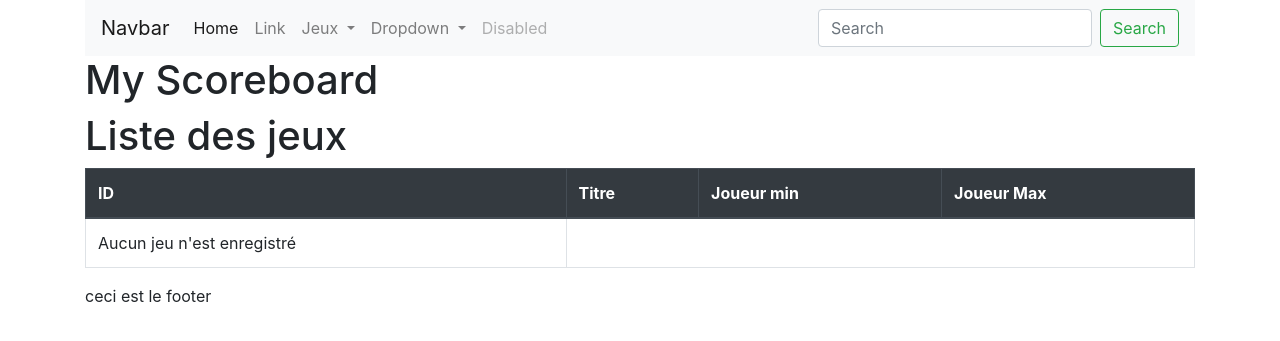
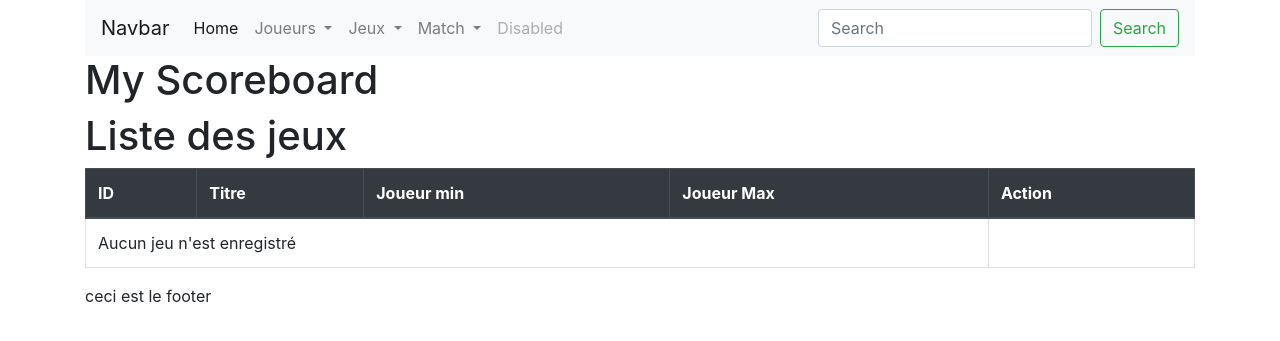
Before and after one commit to helfina/symfonyWf3_Myscore_Board, a Symfony app: template templates/admin/game/index.html.twig in a window 1280 px wide. Shown: the top 341 px of the page. Run offline with Twig, Linux system fonts and the light colour scheme; the template is opened without the code that fills it, so the values that code supplies are empty; some libraries are stand-ins or nearby versions.

Commit message:
cours vendredi
Took 2 hours 39 minutes

```diff
--- a/templates/admin/game/form.html.twig
+++ b/templates/admin/game/form.html.twig
@@ -1,5 +1,5 @@
 {% extends 'base.html.twig' %}
-{% block title %} Ajouter un  jeu{% endblock %}
+{% block title %} Ajouter un jeu{% endblock %}
 {% block body %}
 <h1>Ajouter un jeu</h1>
 {{ form(formGame) }}
--- a/templates/admin/game/index.html.twig
+++ b/templates/admin/game/index.html.twig
@@ -11,6 +11,7 @@
             <th>Titre</th>
             <th>Joueur min</th>
             <th>Joueur Max</th>
+            <th>Action</th>
         </tr>
         </thead>
         <tbody>
@@ -20,10 +21,14 @@
                 <td>{{ game.title }}</td>
                 <td>{{ game.minPlayers }}</td>
                 <td>{{ game.maxPlayers }}</td>
+                <td>
+                    <a class="badge badge-warning" href="{{ path('app_admin_game_edit', {id: game.id}) }}"><i class="fa fa-edit"></i></a>
+                    <a class="badge badge-danger" href="{{ path('app_admin_game_delete', {id: game.id}) }}"><i class="fa fa-trash"></i></a>
+                </td>
             </tr>
             {% else %}
                 <tr>
-                    <td clospan="4">Aucun jeu n'est enregistré</td>
+                    <td colspan="4">Aucun jeu n'est enregistré</td>
                 </tr>
         {% endfor %}
 
--- a/templates/base.html.twig
+++ b/templates/base.html.twig
@@ -1,5 +1,5 @@
 <!DOCTYPE html>
-<html>
+<html lang="fr">
 <head>
     <meta charset="UTF-8">
     <title>{% block title %}Welcome!{% endblock %}</title>
@@ -11,6 +11,10 @@
                 href="https://stackpath.bootstrapcdn.com/bootstrap/4.5.2/css/bootstrap.min.css"
                 integrity="sha384-JcKb8q3iqJ61gNV9KGb8thSsNjpSL0n8PARn9HuZOnIxN0hoP+VmmDGMN5t9UJ0Z"
                 crossorigin="anonymous">
+
+        <link rel="stylesheet" href="https://cdnjs.cloudflare.com/ajax/libs/font-awesome/6.1.1/css/all.min.css" integrity="sha512-KfkfwYDsLkIlwQp6LFnl8zNdLGxu9YAA1QvwINks4PhcElQSvqcyVLLD9aMhXd13uQjoXtEKNosOWaZqXgel0g==" crossorigin="anonymous" referrerpolicy="no-referrer" />
+
+
     {% endblock %}
 
     {% block javascripts %}
--- a/templates/menu.html.twig
+++ b/templates/menu.html.twig
@@ -7,10 +7,18 @@
     <div class="collapse navbar-collapse" id="navbarSupportedContent">
         <ul class="navbar-nav mr-auto">
             <li class="nav-item active">
-                <a class="nav-link" href="#">Home <span class="sr-only">(current)</span></a>
+                <a class="nav-link" href="{{ path('app_home') }}">Home <span class="sr-only">(current)</span></a>
             </li>
-            <li class="nav-item">
-                <a class="nav-link" href="#">Link</a>
+            <li class="nav-item dropdown">
+                <a class="nav-link dropdown-toggle" href="#" id="navbarDropdown" role="button" data-toggle="dropdown" aria-haspopup="true" aria-expanded="false">
+                    Joueurs
+                </a>
+                <div class="dropdown-menu" aria-labelledby="navbarDropdown">
+                    <a class="dropdown-item" href="{{ path('app_admin_player_index') }}">Liste des Joueurs</a>
+                    <a class="dropdown-item" href="{{ path('app_admin_player_new') }}">Ajouter un Joueur</a>
+                    <div class="dropdown-divider"></div>
+                    <a class="dropdown-item" href="#">Something else here</a>
+                </div>
             </li>
 
             <li class="nav-item dropdown">
@@ -18,8 +26,8 @@
                     Jeux
                 </a>
                 <div class="dropdown-menu" aria-labelledby="navbarDropdown">
-                    <a class="dropdown-item" href="{{ path('app_admin_game') }}">Liste</a>
-                    <a class="dropdown-item" href="{{ path('app_admin_game_new') }}">Ajouter</a>
+                    <a class="dropdown-item" href="{{ path('app_admin_game') }}">Liste des Jeux</a>
+                    <a class="dropdown-item" href="{{ path('app_admin_game_new') }}">Ajouter un Jeu</a>
                     <div class="dropdown-divider"></div>
                     <a class="dropdown-item" href="#">Something else here</a>
                 </div>
@@ -27,11 +35,11 @@
 
             <li class="nav-item dropdown">
                 <a class="nav-link dropdown-toggle" href="#" id="navbarDropdown" role="button" data-toggle="dropdown" aria-haspopup="true" aria-expanded="false">
-                    Dropdown
+                    Match
                 </a>
                 <div class="dropdown-menu" aria-labelledby="navbarDropdown">
-                    <a class="dropdown-item" href="#">Action</a>
-                    <a class="dropdown-item" href="#">Another action</a>
+                    <a class="dropdown-item" href="{{ path('app_admin_contest_index') }}">Liste des Match</a>
+                    <a class="dropdown-item" href="{{ path('app_admin_contest_new') }}">Ajouter un Match</a>
                     <div class="dropdown-divider"></div>
                     <a class="dropdown-item" href="#">Something else here</a>
                 </div>
```
Also changed, not shown: src/Controller/Admin/GameController.php (+40 -5 lines), src/Entity/Contest.php (+36 -0 lines), src/Entity/Player.php (+33 -0 lines), templates/admin/game/delete.html.twig (added, +15 -0 lines).
